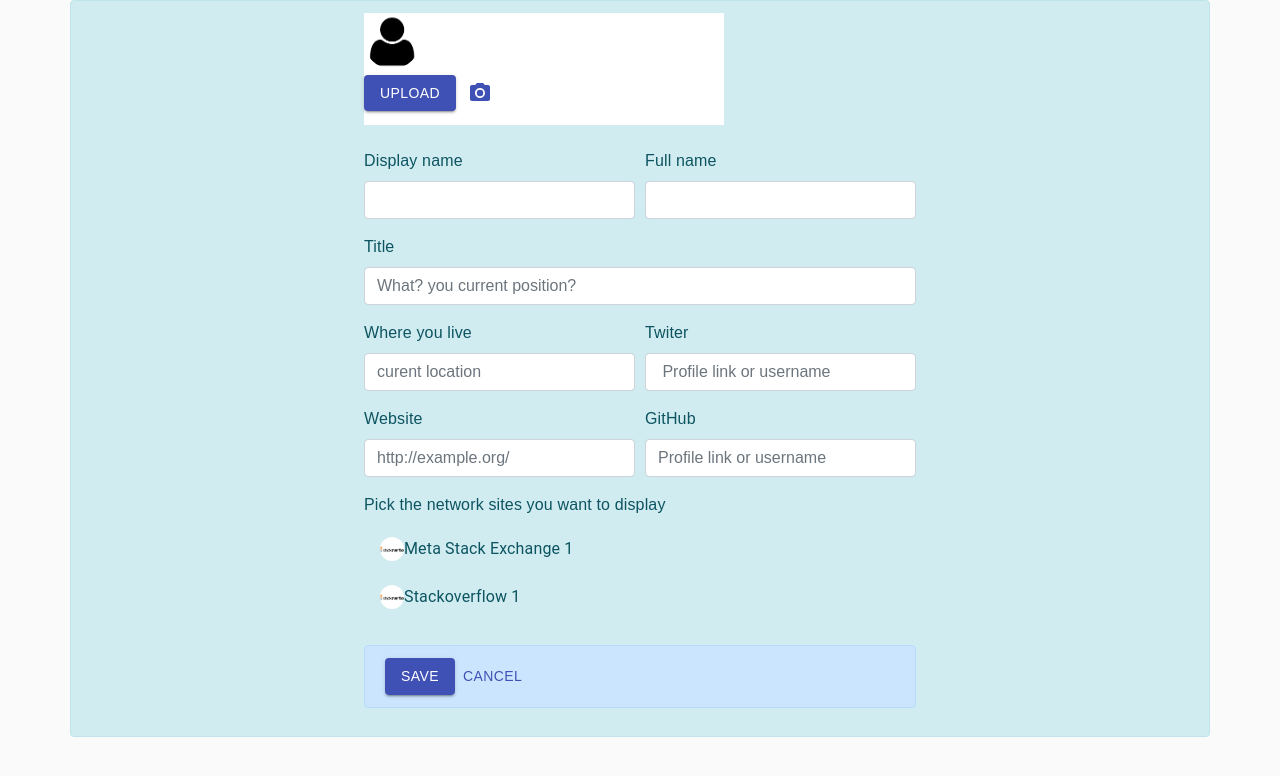
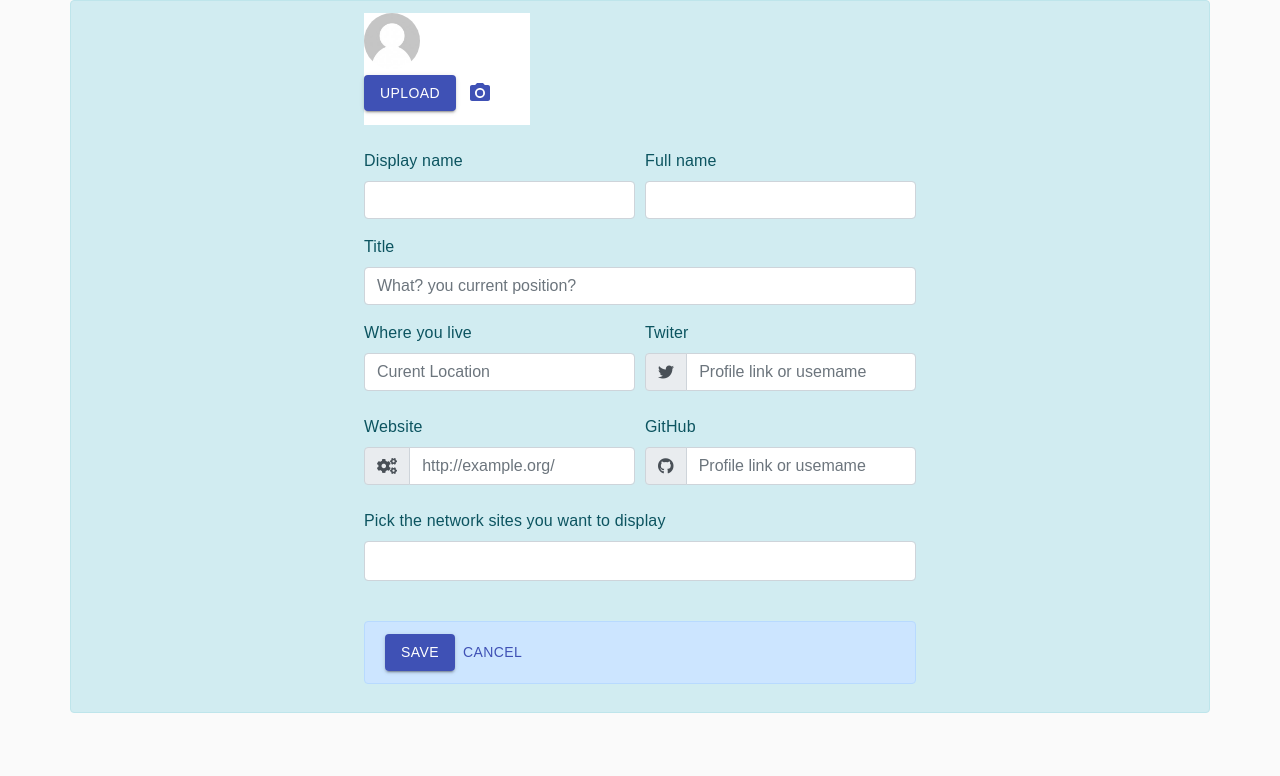
Before and after one commit to duclong09/user-developer-story, a React app: page / in a window 1280 px wide. Built offline with nearby package versions, Linux system fonts and the light colour scheme.

Commit message:
update-text-field

```diff
--- a/public/index.html
+++ b/public/index.html
@@ -20,9 +20,12 @@
 
     <link
       rel="stylesheet"
-      href="  https://stackpath.bootstrapcdn.com/font-awesome/4.7.0/css/font-awesome.min.css"
+      href="  https://cdnjs.cloudflare.com/ajax/libs/font-awesome/5.15.1/css/all.min.css"
+
+
 
     />
+
     <!--
       manifest.json provides metadata used when your web app is installed on a
       user's mobile device or desktop. See https://developers.google.com/web/fundamentals/web-app-manifest/
--- a/src/pages/UserDeveloperStory/index.js
+++ b/src/pages/UserDeveloperStory/index.js
@@ -3,7 +3,7 @@ import { makeStyles } from "@material-ui/core/styles";
 import Avatar from "@material-ui/core/Avatar";
 import Button from "@material-ui/core/Button";
 import ButtonGroup from "@material-ui/core/ButtonGroup";
-import PersonAvatar from "../../images/Person-Avatar.png";
+import PersonAvatar from "../../images/Person-Avatar1.png";
 import PersonAvatarStack from "../../images/stack.png";
 import CssBaseline from "@material-ui/core/CssBaseline";
 import Typography from "@material-ui/core/Typography";
@@ -12,14 +12,10 @@ import Container from "@material-ui/core/Container";
 import IconButton from "@material-ui/core/IconButton";
 import PhotoCamera from "@material-ui/icons/PhotoCamera";
 
-import List from "@material-ui/core/List";
 import ListItem from "@material-ui/core/ListItem";
-import ListItemIcon from "@material-ui/core/ListItemIcon";
+import "./index.scss";
 import ListItemText from "@material-ui/core/ListItemText";
-import Divider from "@material-ui/core/Divider";
-import InboxIcon from "@material-ui/icons/Inbox";
-import DraftsIcon from "@material-ui/icons/Drafts";
-import StarIcon from "@material-ui/icons/Star";
+import { CenterFocusStrong } from "@material-ui/icons";
 
 const index = makeStyles((theme) => ({
   root: {
@@ -42,14 +38,12 @@ const index = makeStyles((theme) => ({
     display: "none",
   },
   root: {
-    width: "100%",
+    width: "30%",
     maxWidth: 360,
+
     backgroundColor: theme.palette.background.paper,
   },
 }));
-
-// export default function InsetList() {
-//   const classes = index();
 
 export default function ImageAvatars() {
   const classes = index();
@@ -122,34 +116,76 @@ export default function ImageAvatars() {
                     <input
                       className="form-control"
                       id="inputDisplay"
-                      placeholder="curent location"
+                      placeholder="Curent Location"
                     />
                   </div>
                   <div className="form-group col-md-6">
                     <label htmlFor="inputFullname">Twiter</label>
+                    <label
+                      className="sr-only"
+                      htmlFor="inlineFormInputGroupUsername2"
+                    ></label>
+                    <div className="input-group mb-2 mr-sm-2">
+                      <div className="input-group-prepend">
+                        <div className="input-group-text">
+                          <i class="fab fa-twitter"></i>
+                        </div>
+                      </div>
                       <input
+                        type="text"
                         className="form-control"
-                      id="inputFullname"
-                      placeholder=" Profile link or username"
+                        id="inlineFormInputGroupUsername2"
+                        placeholder="Profile link or usemame"
                       />
+                    </div>
                   </div>
                 </div>
                 <div className="form-row">
                   <div className="form-group col-md-6">
                     <label htmlFor="inputDisplay">Website</label>
+
+                    <label
+                      className="sr-only"
+                      htmlFor="inlineFormInputGroupUsername2"
+                    ></label>
+                    <div className="input-group mb-2 mr-sm-2">
+                      <div className="input-group-prepend">
+                        <div className="input-group-text">
+                          <i class="fas fa-cogs"></i>
+                        </div>
+                      </div>
                       <input
+                        type="text"
                         className="form-control"
-                      id="inputDisplay"
+                        id="inlineFormInputGroupUsername2"
                         placeholder="http://example.org/"
                       />
                     </div>
+                  </div>
                   <div className="form-group col-md-6">
                     <label htmlFor="inputFullname">GitHub</label>
-                    <input
+                    {/* <input
                       className="form-control"
                       id="inputFullname"
                       placeholder="Profile link or username"
+                    /> */}
+                    <label
+                      className="sr-only"
+                      htmlFor="inlineFormInputGroupUsername2"
+                    ></label>
+                    <div className="input-group mb-2 mr-sm-2">
+                      <div className="input-group-prepend">
+                        <div className="input-group-text">
+                          <i class="fab fa-github"></i>
+                        </div>
+                      </div>
+                      <input
+                        type="text"
+                        className="form-control"
+                        id="inlineFormInputGroupUsername2"
+                        placeholder="Profile link or usemame"
                       />
+                    </div>
                   </div>
                 </div>
 
@@ -157,7 +193,7 @@ export default function ImageAvatars() {
                   Pick the network sites you want to display
                 </label>
 
-                <ListItem button>
+                {/* <ListItem button>
                   <Avatar
                     alt="Remy Sharp"
                     src={PersonAvatarStack}
@@ -172,7 +208,17 @@ export default function ImageAvatars() {
                     className={classes.small}
                   />
                   <ListItemText primary="Stackoverflow 1" />
-                </ListItem>
+                </ListItem> */}
+                <div className="form-group text-control">
+                  <select
+                    multiple
+                    className="form-control"
+                    id="exampleFormControlSelect2"
+                  >
+
+                  </select>
+
+                </div>
 
                 <div>
                   <br />
--- /dev/null
+++ b/src/pages/UserDeveloperStory/index.scss
@@ -0,0 +1,9 @@
+.makeStyles-root-1 {
+    width: 100%;
+    max-width: 360px;
+    background-color: #fff;
+}
+select.form-control[multiple], select.form-control[size] {
+    height: 40px;
+    cursor: pointer;
+}
```
Also changed, not shown: src/images/Person-Avatar1.png (added). Lines whose indentation alone changed are shown as unchanged.
